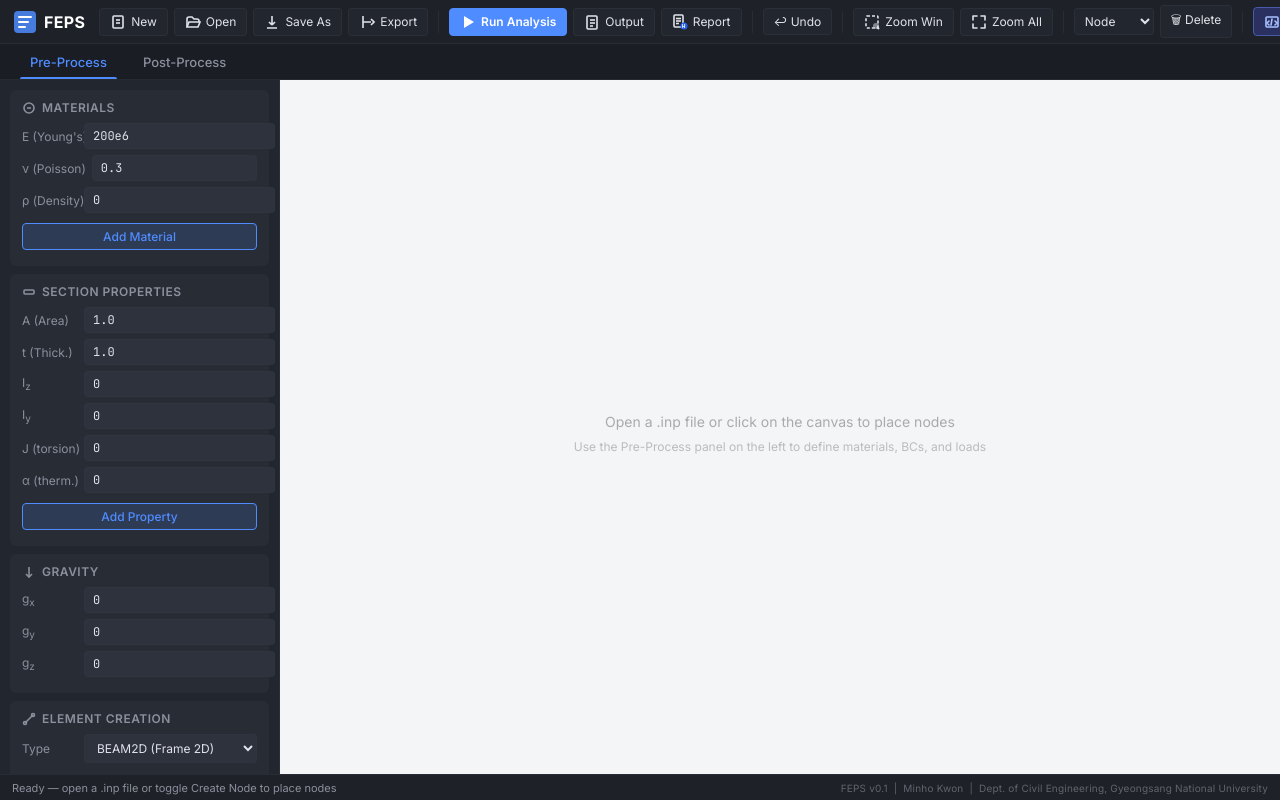
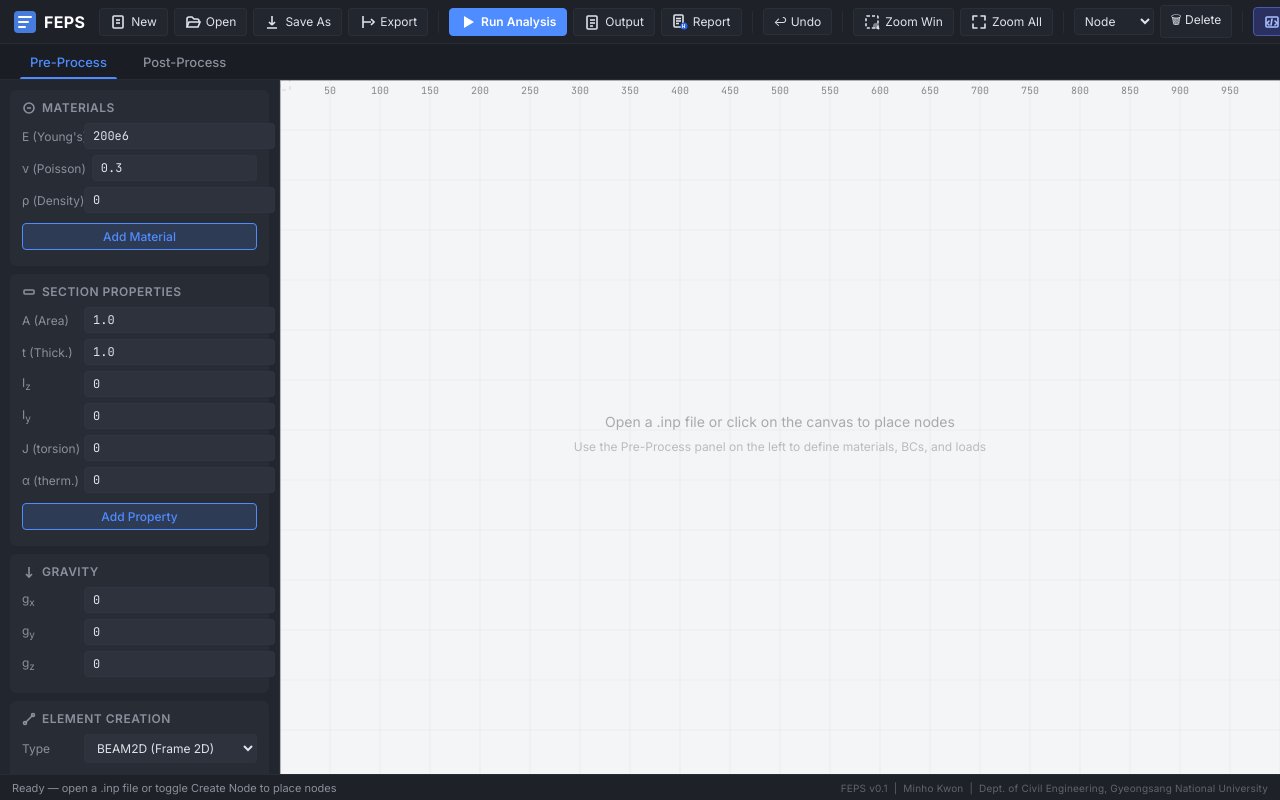
Before and after one commit to mikwon3/FEPS-web, a plain HTML site: page index.html in a window 1280 px wide. Drawn offline with Linux system fonts and the light colour scheme.

Commit message:
Bug fix
Grid bug fix. Now grid is working with zooming

```diff
--- a/index.html
+++ b/index.html
@@ -932,7 +932,7 @@
   <!-- 기존 스크립트 -->
   <script src="js/parser.js"></script>
   <script src="js/solver.js"></script>
-  <script src="js/renderer.js?v=2"></script>
+  <script src="js/renderer.js?v=4"></script>
   <script src="js/mesher.js"></script>
   <script src="js/mesher2.js"></script>
   <!-- TQMesh WASM mesher (SINGLE_FILE — WASM embedded in JS) -->
--- a/js/main.js
+++ b/js/main.js
@@ -549,19 +549,18 @@
             setStatus(`✓ Created ${createdElemIds.length} ${meshType} elements along polygon boundary`);
 
         } else {
-            // ── 2D solid type: generate filled mesh ──
+            // ── 2D solid type: generate filled mesh via TQMesh WASM ──
             let meshSuccess = false;
             try {
-                // TQMesh WASM only — no JS fallback
                 let result;
                 const _t0 = performance.now();
+
                 if (typeof FepsTQMesh === 'undefined' || !FepsTQMesh.isAvailable()) {
                     throw new Error('TQMesh WASM 모듈이 로딩되지 않았습니다. 페이지를 새로고침해 주세요.');
                 }
                 result = await FepsTQMesh.generateMesh(closedPolygon, meshType, targetLen, smoothIter, holePolygons);
-                console.log('[Mesh] TQMesh generated', result.nodes.length, 'nodes,',
-                    result.elements.length, 'elements in',
-                    (performance.now() - _t0).toFixed(0), 'ms');
+                console.log('[Mesh] TQMesh (WASM) generated', result.nodes.length, 'nodes,',
+                    result.elements.length, 'elements in', (performance.now() - _t0).toFixed(0), 'ms');
 
                 // Track what this mesh operation creates for atomic undo
                 const createdNodeIds = [];
--- a/js/renderer.js
+++ b/js/renderer.js
@@ -545,7 +545,14 @@ const FepsRenderer = (() => {
         }
 
         if (gs > 0 && hasTransform) {
-            const screenSpacing = gs * _transform.scale;
+            let screenSpacing = gs * _transform.scale;
+
+            // If explicit snap-grid is too fine at current zoom, fall back to auto-spacing
+            // (so the grid never disappears entirely just because the snap pitch is small)
+            if (snapGs > 0 && screenSpacing < 4) {
+                gs = _niceGridSpacing(60 / _transform.scale);
+                screenSpacing = gs * _transform.scale;
+            }
 
             // Skip if too fine or too coarse (safety guard)
             if (screenSpacing < 4 || screenSpacing > Math.max(W, H) * 4) {
@@ -625,9 +632,11 @@ const FepsRenderer = (() => {
             ctx.fillText('0', oxPt.x - 5, oxPt.y + 13);
 
             // Boundary rectangle — only when using the explicit snap-grid spacing
+            // Always use snapGs (not the fallback gs) for the domain bounds
             if (snapGs > 0) {
-                const domXMin = -gridCount * gs, domXMax = gridCount * gs;
-                const domYMin = -gridCount * gs, domYMax = gridCount * gs;
+                const bGs = snapGs;
+                const domXMin = -gridCount * bGs, domXMax = gridCount * bGs;
+                const domYMin = -gridCount * bGs, domYMax = gridCount * bGs;
                 const bTL = toScreen(domXMin, domYMax);
                 const bBR = toScreen(domXMax, domYMin);
                 const bx = Math.max(0, bTL.x), by = Math.max(0, bTL.y);
```
Also changed, not shown: .claude/settings.local.json.
